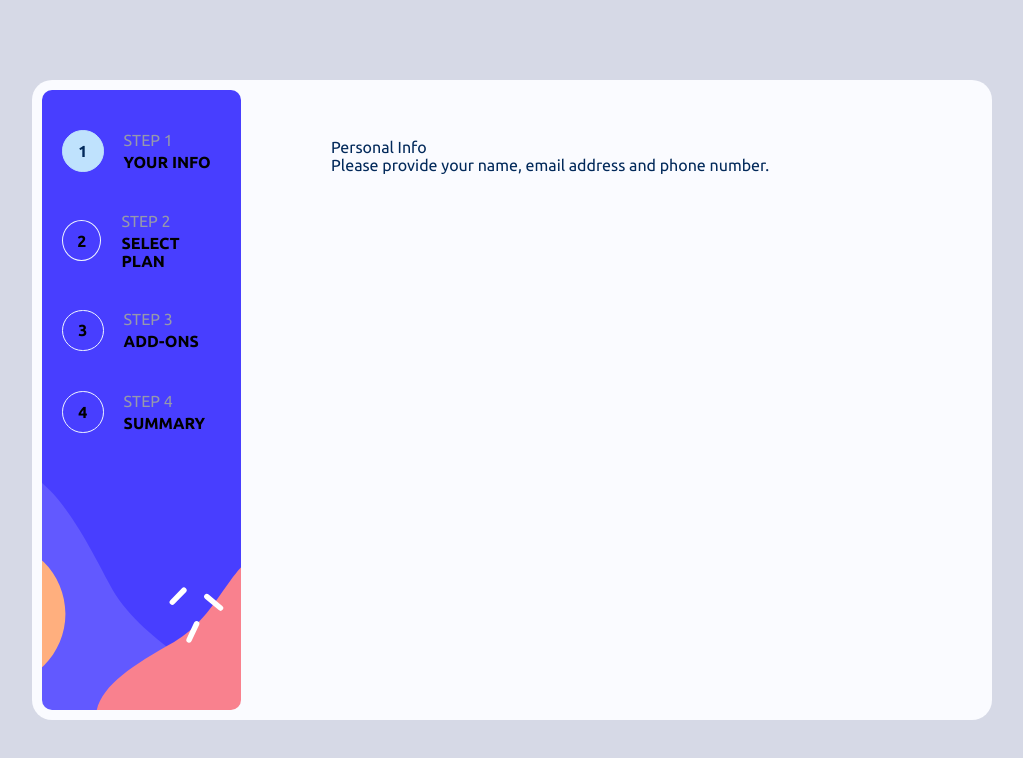
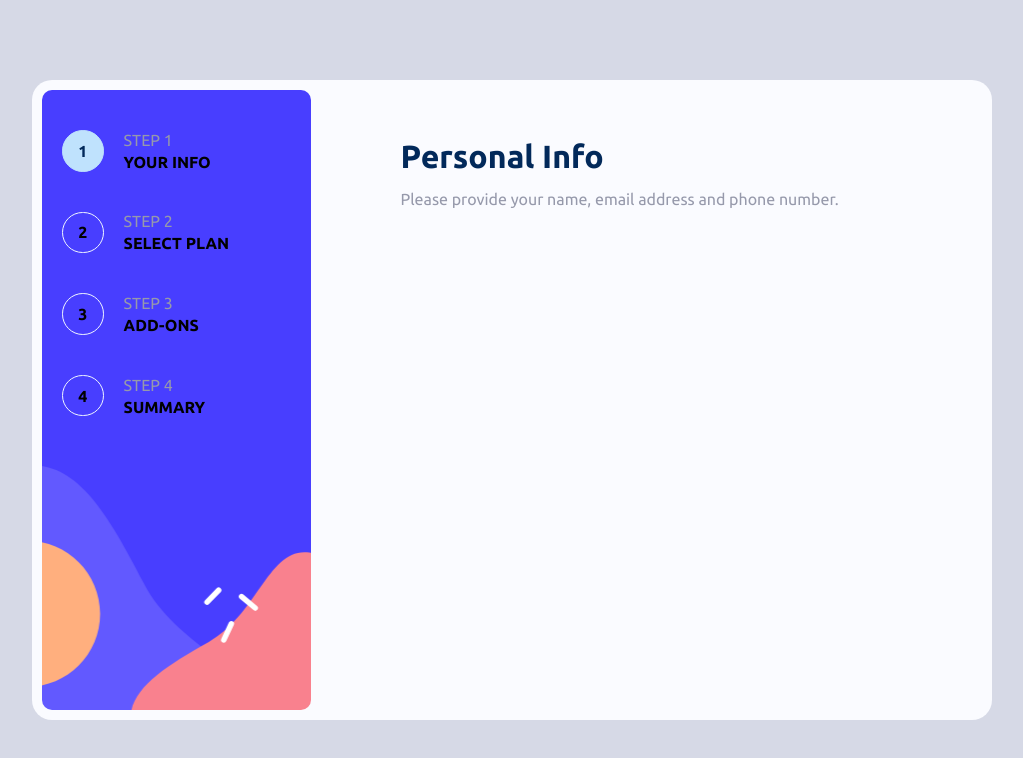
Before and after one commit to alvaromd99/multi-step-form, a React (Vite) app: page / in a window 1280 px wide. Shown: the top 758 px of the page, without its empty margins (128-1151 px from the left). Built offline with nearby package versions, Linux system fonts and the light colour scheme.

Commit message:
change file structure and add footer and custom input comp

```diff
--- a/src/App.css
+++ b/src/App.css
@@ -26,6 +26,8 @@
 	--magnolia: hsl(217, 100%, 97%);
 	--alabaster: hsl(231, 100%, 99%);
 	--white: hsl(0, 0%, 100%);
+
+	--w: 17rem;
 }
 
 .App {
@@ -46,7 +48,7 @@
 }
 
 .side-bar {
-	width: 17rem;
+	width: var(--w);
 	height: 100%;
 	background-image: url('./assets/images/bg-sidebar-desktop.svg');
 	background-position: center;
@@ -104,14 +106,19 @@
 }
 
 .main-content {
-	width: 100%;
+	width: calc(100% - var(--w));
 	color: var(--marine-blue);
 	padding: 3rem 5rem;
 }
 
 .header {
-	& h1 {
+	& h2 {
 		font-size: 2rem;
 		font-weight: 700;
+		margin-bottom: 15px;
+	}
+
+	& h3 {
+		color: var(--cool-gray);
 	}
 }
--- /dev/null
+++ b/src/components/footer/FooterBtn.tsx
@@ -0,0 +1,3 @@
+export default function FooterBtn() {
+	return <div>FooterBtn</div>
+}
--- /dev/null
+++ b/src/components/step1/CustomInput.tsx
@@ -0,0 +1,3 @@
+export default function CustomInput() {
+	return <div>CustomInput</div>
+}
--- a/src/components/steps/InfoForm.tsx
+++ b/src/components/step1/InfoForm.tsx
@@ -1,4 +1,4 @@
-import Title from './header/Title'
+import Title from '../header/Title'
 
 const InfoForm = () => {
 	return (
```
Also changed, not shown: src/components/main/MainContent.tsx (+7 -5 lines), src/components/header/Title.tsx (renamed from src/components/steps/header/Title.tsx), src/components/step2/SelectPlan.tsx (renamed from src/components/steps/SelectPlan.tsx), src/components/step3/PickAddOns.tsx (renamed from src/components/steps/PickAddOns.tsx), src/components/step4/Summary.tsx (renamed from src/components/steps/Summary.tsx).
